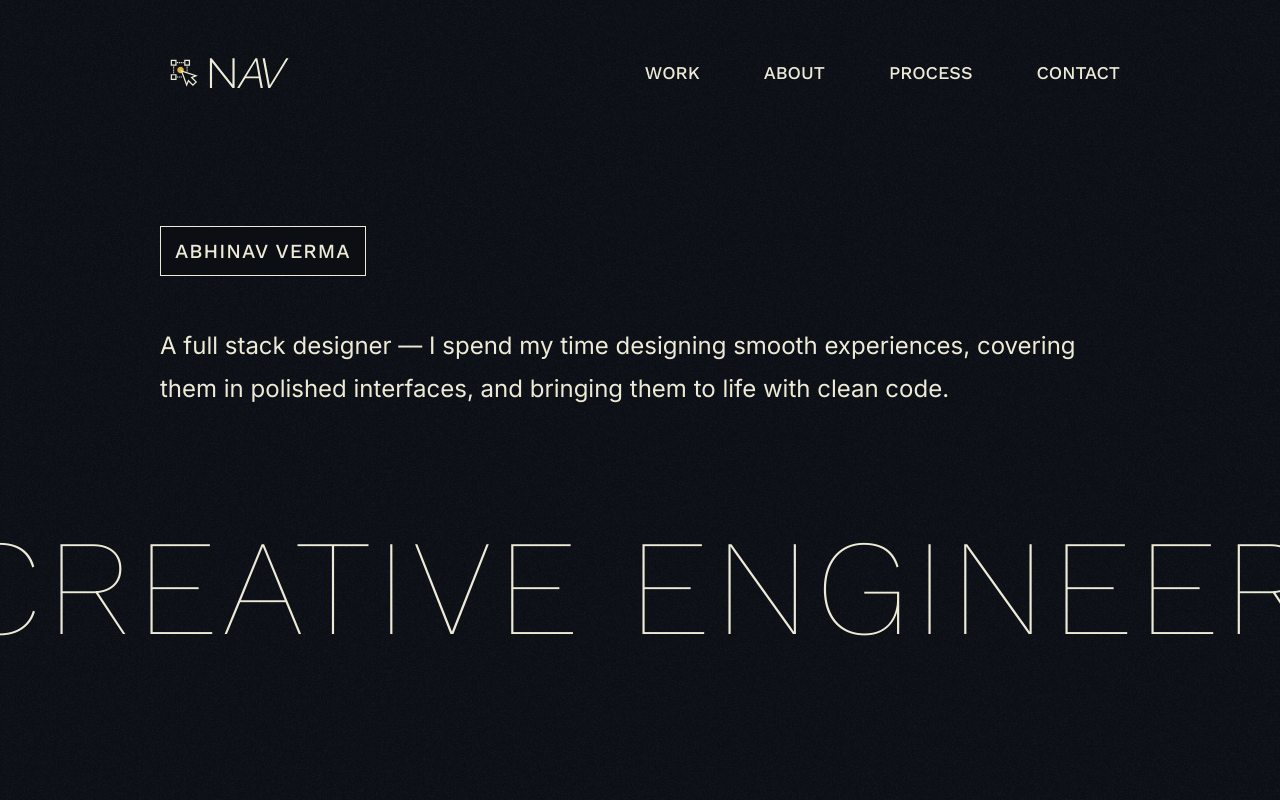
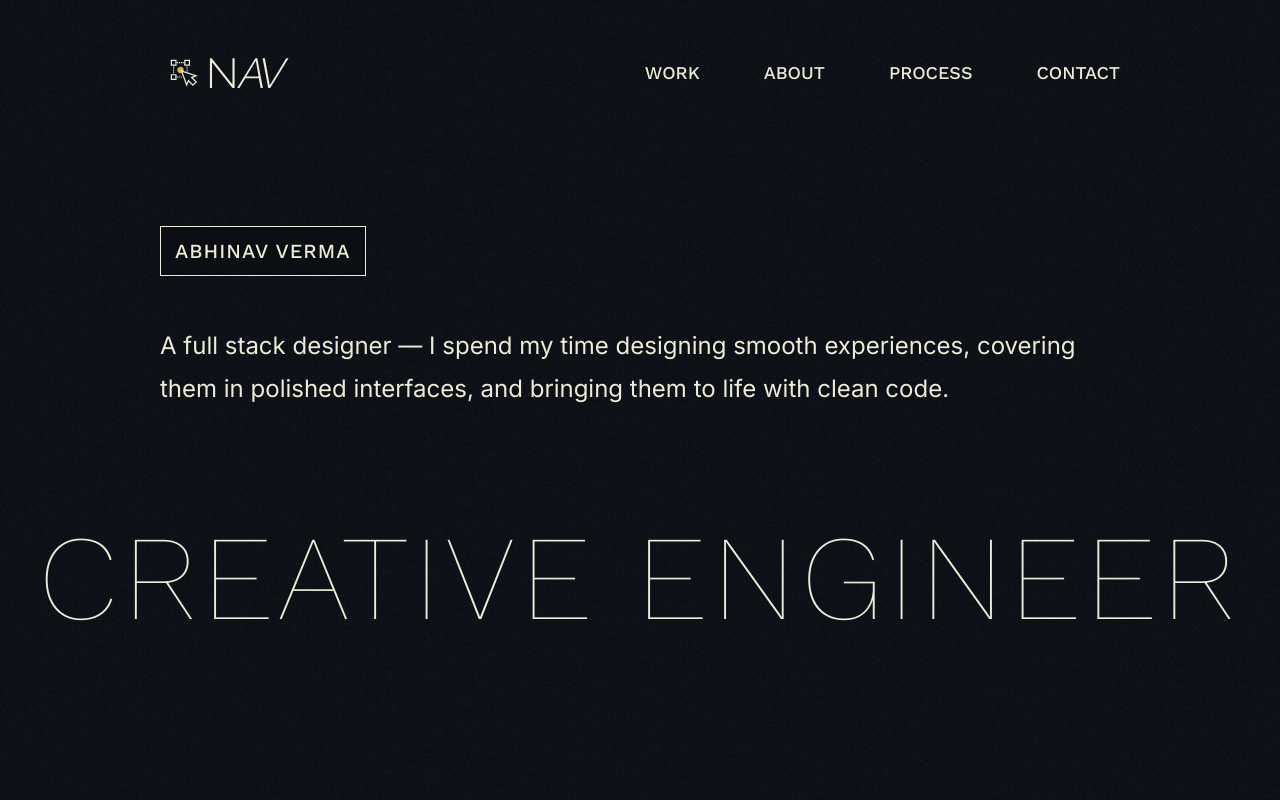
Before and after one commit to navs-github/newfolio, a React (Create React App) app: page / in a window 1280 px wide. Shown: the top 800 px of the page. Built offline with nearby package versions, Linux system fonts and the light colour scheme.

Commit message:
hero big text center no overlap

```diff
--- a/src/components/BigTextHero.js
+++ b/src/components/BigTextHero.js
@@ -1,7 +1,7 @@
 
 function BigTextHero(props) {
     return (
-        <h2 className="self-center text-[42px] xl:text-[136px] font-work font-thin leading-[120%] tracking-wider whitespace-nowrap">
+        <h2 className="self-center text-[36px] xl:text-[120px] font-work font-thin leading-[120%] tracking-wider whitespace-nowrap">
             {props.children}
         </h2>
     )
--- a/src/pages/Landing.js
+++ b/src/pages/Landing.js
@@ -44,7 +44,7 @@ function Landing() {
             <main ref={heroRef} className="mt-20 xl:mt-32 flex flex-col items-start">
                 <BoxHeading inView={inViewHero}>ABHINAV VERMA</BoxHeading>
                 <p className="mt-8 xl:mt-12 leading-[180%] opacity-0 animate-fadein">A full stack designer — I spend my time designing smooth experiences, covering them in polished interfaces, and bringing them to life with clean code.</p>
-                <div className="mt-12 xl:mt-24 -mx-8 xl:-mx-52 animate-slideright">
+                <div className="mt-12 xl:mt-24 self-center animate-slideright">
                     <BigTextHero><span className="">CREATIVE</span> ENGINEER</BigTextHero>
                 </div>
             </main>
--- a/src/styles/output.css
+++ b/src/styles/output.css
@@ -889,6 +889,9 @@ video {
 	font-size: 1.125rem;
 	line-height: 1.75rem;
 }
+.text-\[36px\] {
+	font-size: 36px;
+}
 .font-medium {
 	font-weight: 500;
 }
@@ -1111,4 +1114,8 @@ video {
 		font-size: 1.125rem;
 		line-height: 1.75rem;
 	}
+
+	.xl\:text-\[120px\] {
+		font-size: 120px;
+	}
 }
```
